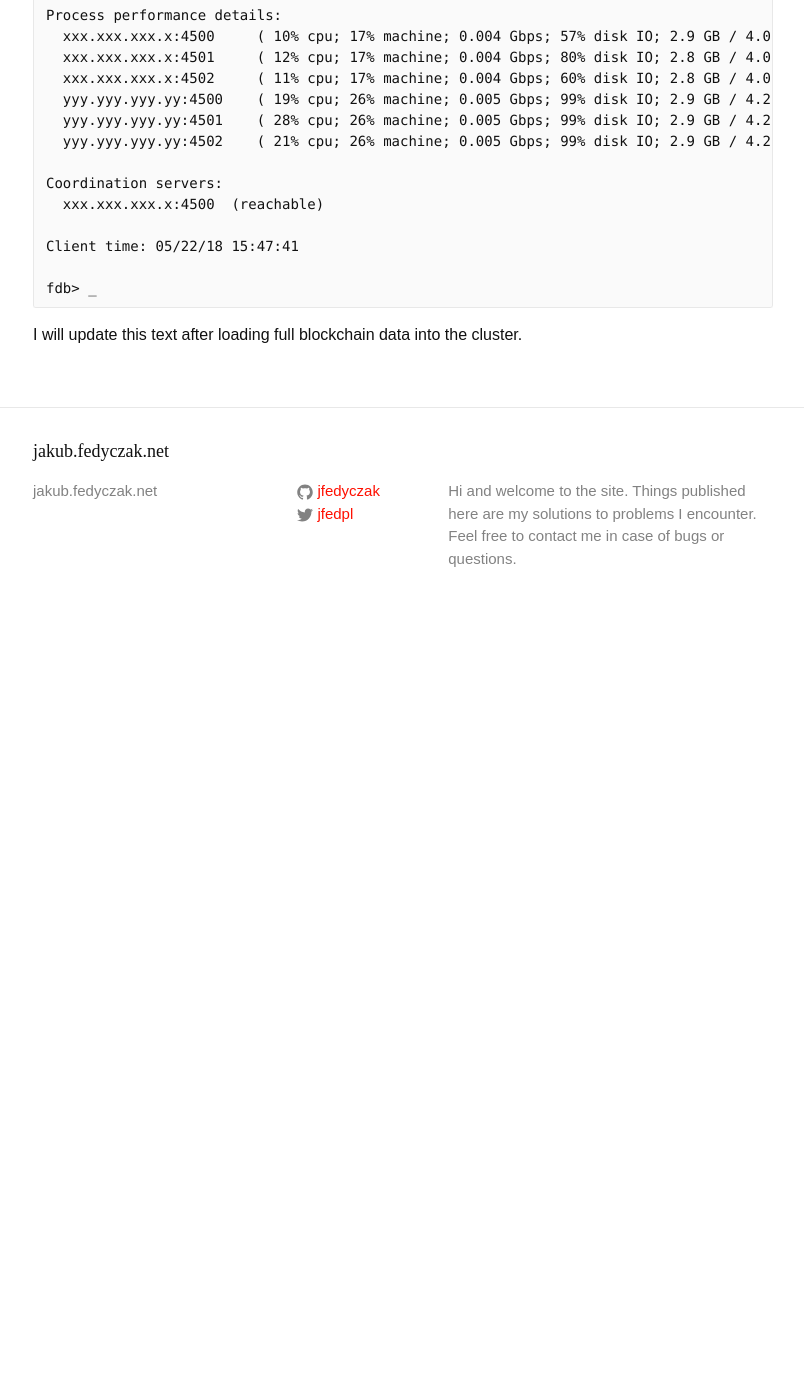
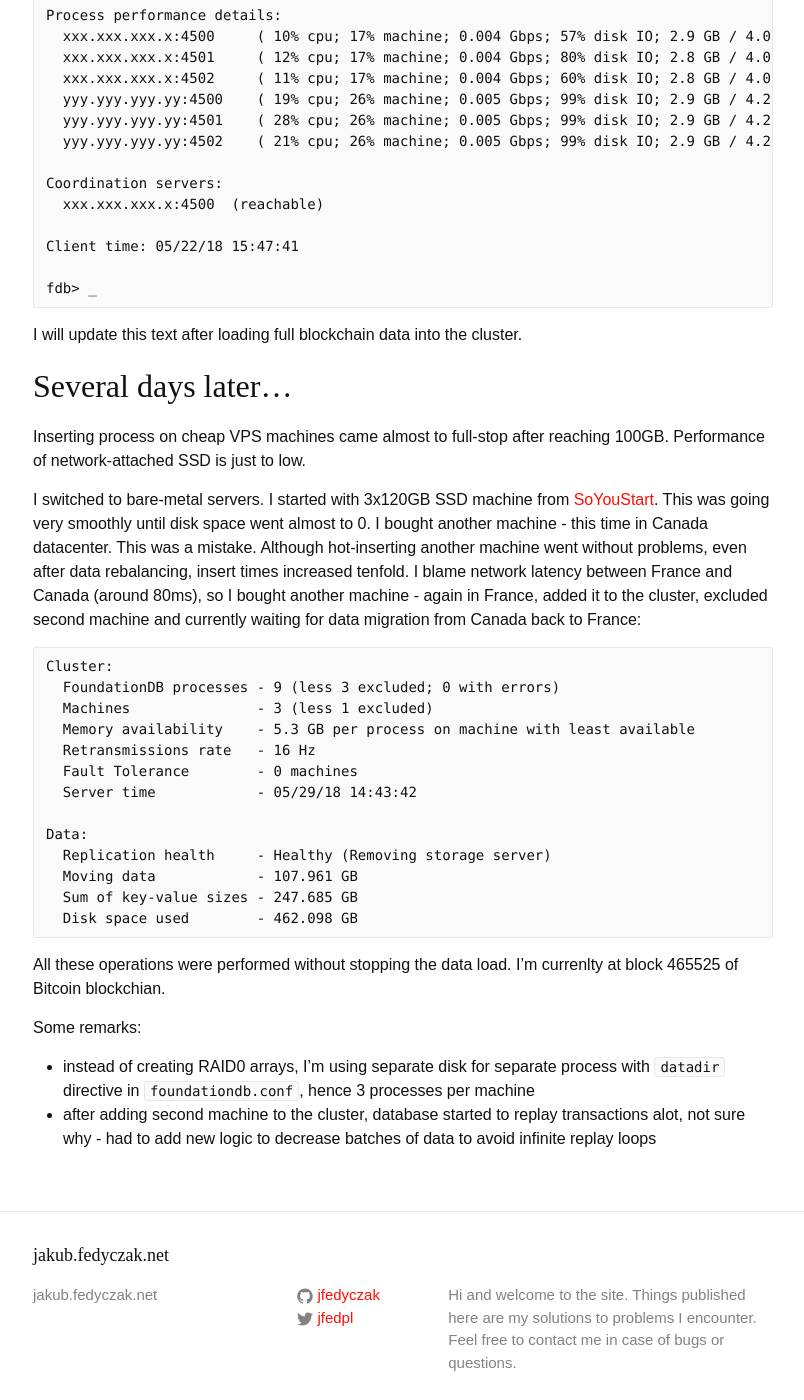
Before and after one commit to jfedyczak/jfedyczak.github.io, a Jekyll site: the page built from _posts/2018-05-21-bitcoin-blockchain-in-foundationdb.markdown, in a window 1280 px wide and 1400 px high, scrolled down 3393 px. Shown: the whole window, without its empty margins (237-1041 px from the left). Built offline with Jekyll 4.4.1, drawn with Linux system fonts in a browser that asks for light colours; comment, search, counter and statistics services are not loaded; before the commit the page ends 4023 px from its top, so only the background shows below that.

Commit message:
FDB art update

````diff
--- a/_posts/2018-05-21-bitcoin-blockchain-in-foundationdb.markdown
+++ b/_posts/2018-05-21-bitcoin-blockchain-in-foundationdb.markdown
@@ -146,3 +146,31 @@ fdb> _
 ```
 
 I will update this text after loading full blockchain data into the cluster.
+
+## Several days later...
+
+Inserting process on cheap VPS machines came almost to full-stop after reaching 100GB. Performance of network-attached SSD is just to low.
+
+I switched to bare-metal servers. I started with 3x120GB SSD machine from [SoYouStart](https://www.soyoustart.com/). This was going very smoothly until disk space went almost to 0. I bought another machine - this time in Canada datacenter. This was a mistake. Although hot-inserting another machine went without problems, even after data rebalancing, insert times increased tenfold. I blame network latency between France and Canada (around 80ms), so I bought another machine - again in France, added it to the cluster, excluded second machine and currently waiting for data migration from Canada back to France:
+
+```
+Cluster:
+  FoundationDB processes - 9 (less 3 excluded; 0 with errors)
+  Machines               - 3 (less 1 excluded)
+  Memory availability    - 5.3 GB per process on machine with least available
+  Retransmissions rate   - 16 Hz
+  Fault Tolerance        - 0 machines
+  Server time            - 05/29/18 14:43:42
+
+Data:
+  Replication health     - Healthy (Removing storage server)
+  Moving data            - 107.961 GB
+  Sum of key-value sizes - 247.685 GB
+  Disk space used        - 462.098 GB
+```
+
+All these operations were performed without stopping the data load. I'm currenlty at block 465525 of Bitcoin blockchian.
+
+Some remarks:
+ - instead of creating RAID0 arrays, I'm using separate disk for separate process with `datadir` directive in `foundationdb.conf`, hence 3 processes per machine
+ - after adding second machine to the cluster, database started to replay transactions alot, not sure why - had to add new logic to decrease batches of data to avoid infinite replay loops
````
